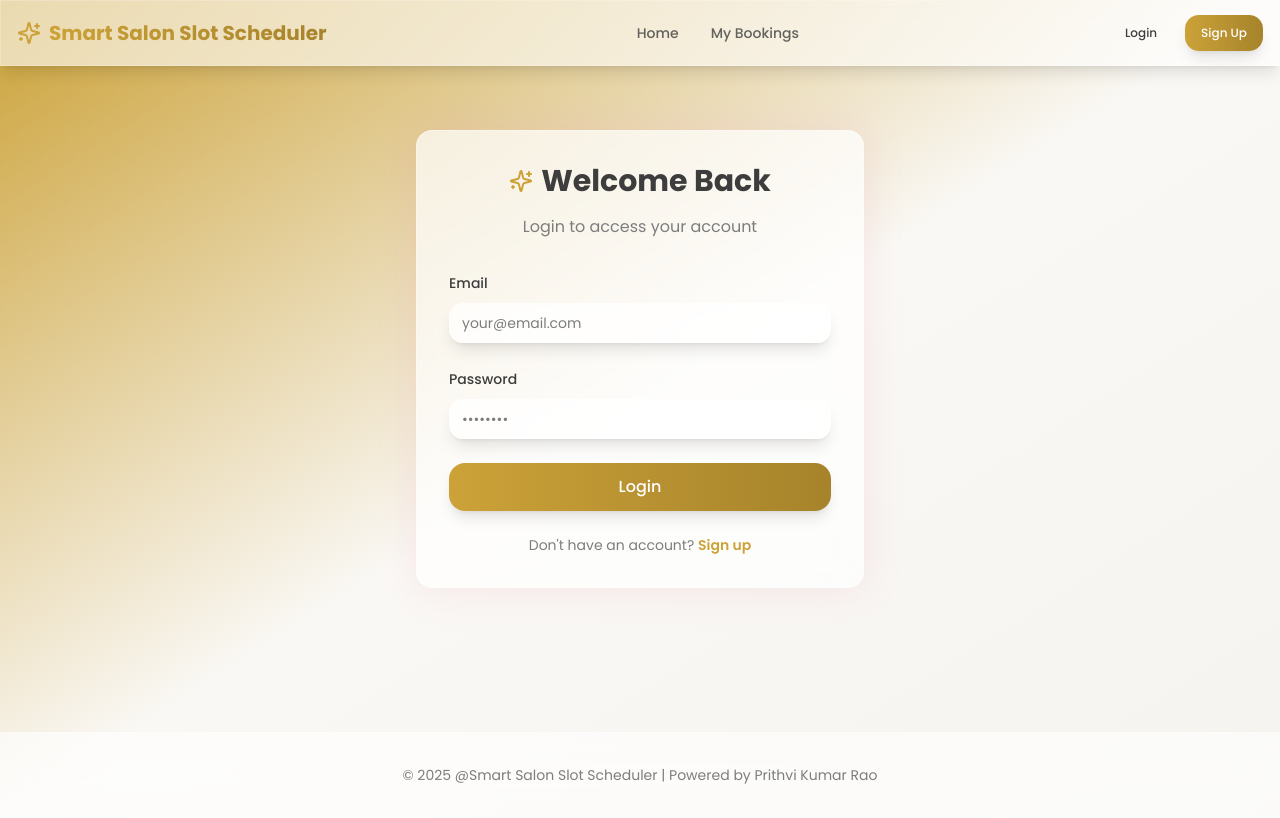
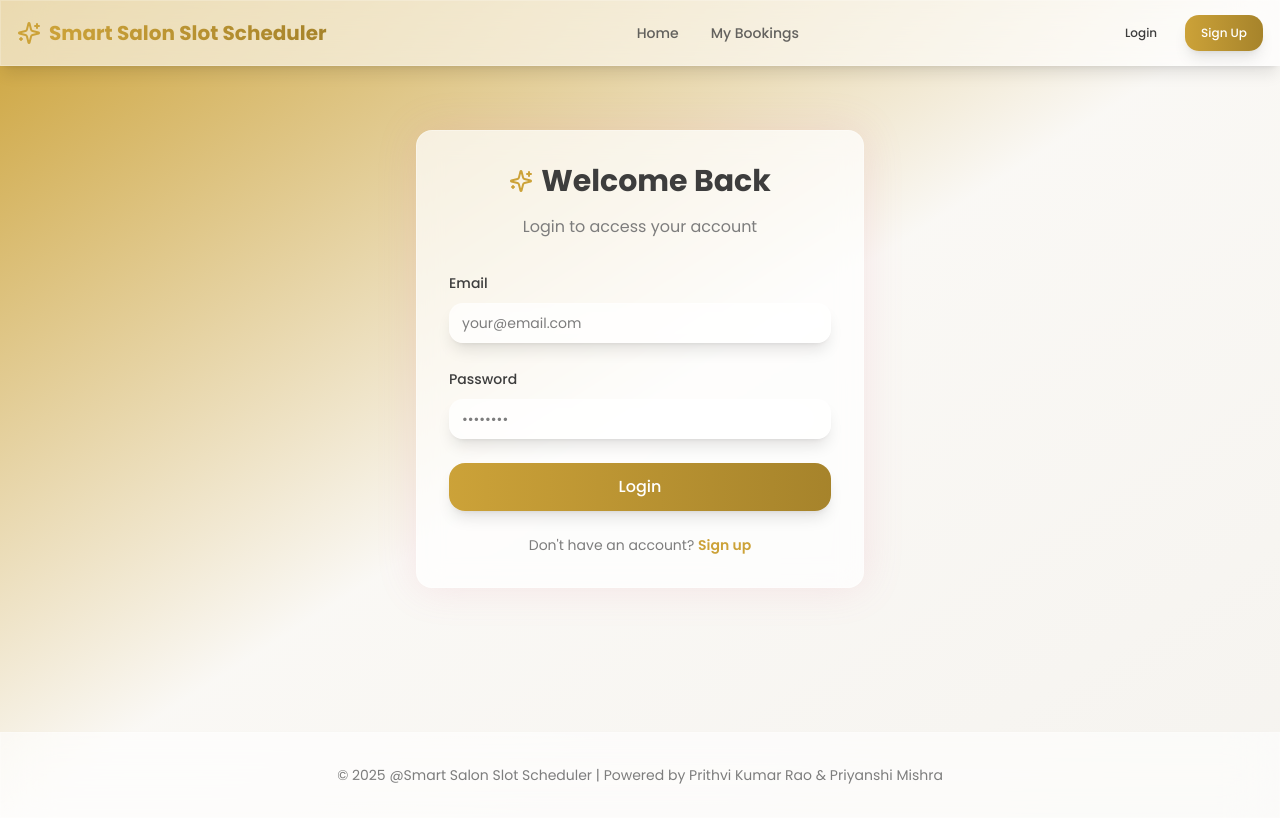
Before and after one commit to Prithvi-Rao-879/salon-iq-ai-glow, a React (Vite) app: page /login in a window 1280 px wide. Built offline with nearby package versions, Linux system fonts and the light colour scheme; the HTML template or start-up script is replaced by a standard one.

Commit message:
Update footer with additional name

```diff
--- a/src/components/Footer.tsx
+++ b/src/components/Footer.tsx
@@ -3,7 +3,7 @@ const Footer = () => {
     <footer className="glass border-t border-white/20 mt-20">
       <div className="container mx-auto px-4 py-8">
         <p className="text-center text-sm text-muted-foreground">
-          © 2025 @Smart Salon Slot Scheduler | Powered by Prithvi Kumar Rao
+          © 2025 @Smart Salon Slot Scheduler | Powered by Prithvi Kumar Rao & Priyanshi Mishra
         </p>
       </div>
     </footer>
```
